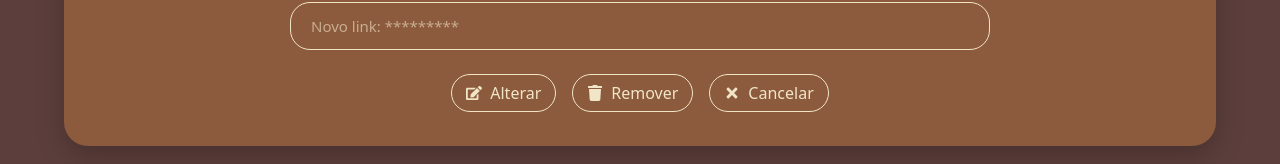
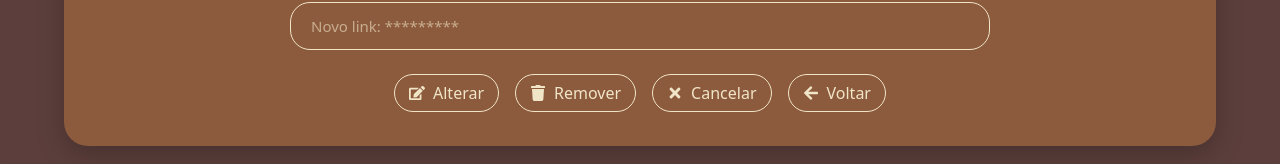
Before and after one commit to victorvvdev/DomCafeteria, a React (Vite) app in the folder Dom-Cafeteria/: page /adm/editarlinkcardapio in a window 1280 px wide. Shown: the part 583-747 px from the top of the page. Built offline with nearby package versions, Linux system fonts and the light colour scheme; no server answers.

Commit message:
Update Editarlinkcardapio.jsx

```diff
--- a/Dom-Cafeteria/src/pages/admin/Editarlinkcardapio.jsx
+++ b/Dom-Cafeteria/src/pages/admin/Editarlinkcardapio.jsx
@@ -5,8 +5,7 @@ import {
   updateLinkCardapio,
   removeLinkCardapio,
 } from "../../services/cardapioService";
-
-import { FaEdit, FaTrash, FaTimes } from "react-icons/fa";
+import { FaEdit, FaTrash, FaTimes, FaArrowLeft } from "react-icons/fa";
 import "../../styles/EditarLinkCardapio.css";
 
 function isLinkValido(link) {
@@ -23,7 +22,6 @@ export default function EditarLinkCardapio() {
   const [novoLink, setNovoLink] = useState("");
   const [mensagem, setMensagem] = useState(null);
   const [carregando, setCarregando] = useState(true);
-
   const navigate = useNavigate();
 
   useEffect(() => {
@@ -38,20 +36,16 @@ export default function EditarLinkCardapio() {
       setMensagem('O campo "Novo link" está vazio.');
       return;
     }
-
     if (!isLinkValido(novoLink)) {
       setMensagem("Link inválido.");
       return;
     }
-
     if (novoLink === linkAtual) {
       setMensagem("Os links estão iguais.");
       return;
     }
-
     try {
       await updateLinkCardapio(novoLink);
-
       setLinkAtual(novoLink);
       setNovoLink("");
       setMensagem("Link alterado com sucesso.");
@@ -65,10 +59,8 @@ export default function EditarLinkCardapio() {
       setMensagem("Não existe um link atual para remover.");
       return;
     }
-
     try {
       await removeLinkCardapio();
-
       setLinkAtual(null);
       setMensagem("Link removido com sucesso.");
     } catch {
@@ -77,6 +69,11 @@ export default function EditarLinkCardapio() {
   }
 
   function handleCancelar() {
+    setNovoLink("");
+    setMensagem(null);
+  }
+
+  function handleVoltar() {
     navigate(-1);
   }
 
@@ -88,7 +85,6 @@ export default function EditarLinkCardapio() {
           <p>Atualize o link externo do seu cardápio.</p>
         </div>
       </section>
-
       <section className="editar-link-content">
         <div className="editar-link-form">
           <input
@@ -101,7 +97,6 @@ export default function EditarLinkCardapio() {
             }
             disabled
           />
-
           <input
             className="editar-link-input"
             type="text"
@@ -109,22 +104,21 @@ export default function EditarLinkCardapio() {
             value={novoLink}
             onChange={(e) => setNovoLink(e.target.value)}
           />
-
           {mensagem && (
             <p className="editar-link-mensagem">{mensagem}</p>
           )}
-
           <div className="editar-link-acoes">
             <button className="btn-custom" onClick={handleAlterar}>
               <FaEdit /> Alterar
             </button>
-
             <button className="btn-custom" onClick={handleRemover}>
               <FaTrash /> Remover
             </button>
-
             <button className="btn-custom" onClick={handleCancelar}>
               <FaTimes /> Cancelar
+            </button>
+            <button className="btn-custom" onClick={handleVoltar}>
+              <FaArrowLeft /> Voltar
             </button>
           </div>
         </div>
```
